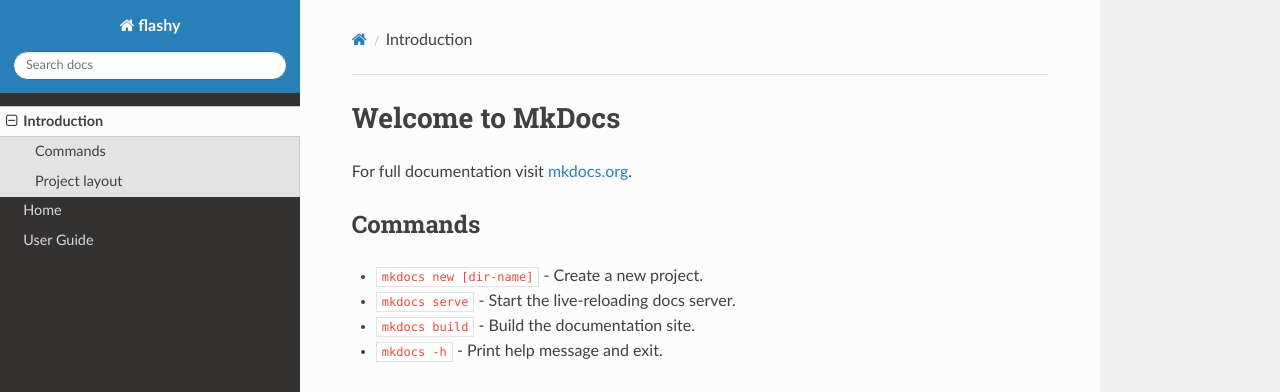
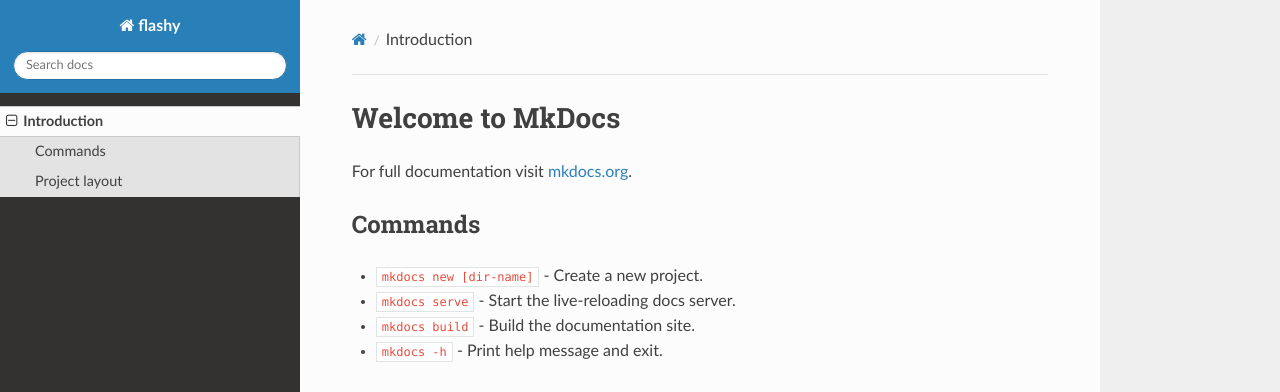
Before and after one commit to Inflanty/flashy, an MkDocs documentation site: the page built from docs/index.md, in a window 1280 px wide. Shown: the top 392 px of the page. Built offline with MkDocs 1.6.1, drawn with Linux system fonts in a browser that asks for light colours; nearby versions of some CDN libraries.

Commit message:
Update mkdocs.yml

```diff
--- a/mkdocs.yml
+++ b/mkdocs.yml
@@ -2,8 +2,6 @@
 
 nav:
     - Introduction: 'index.md'
-    - Home: '../'
-    - 'User Guide': 'README.md'
 plugins:
     - search
     - mkdocstrings
```
